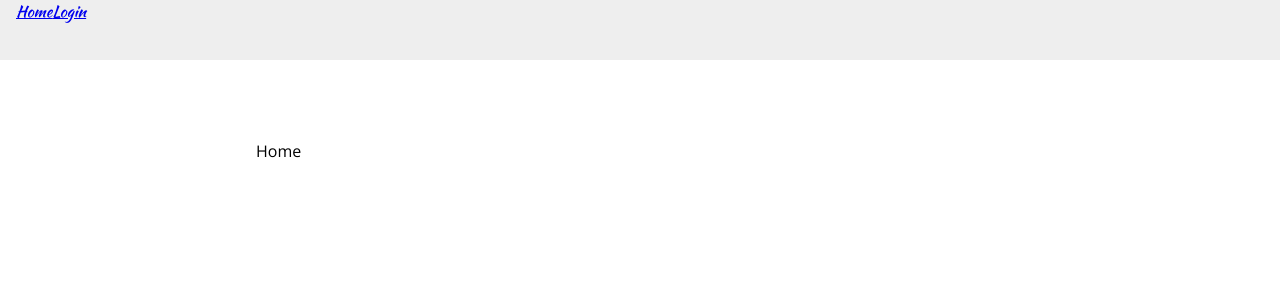
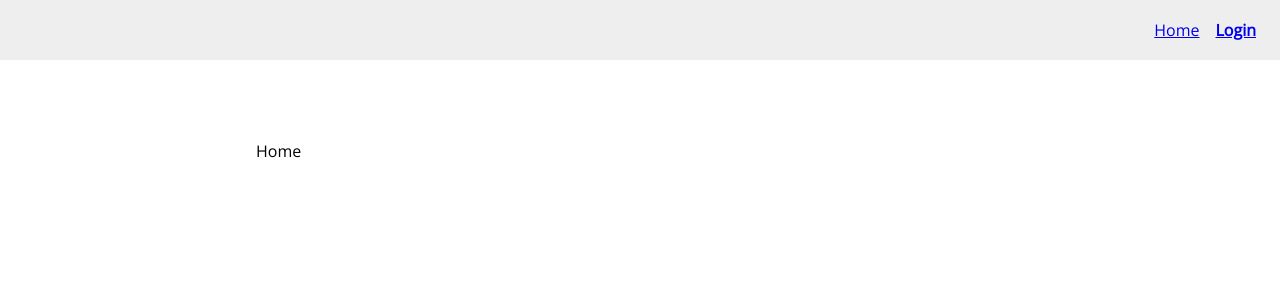
Before and after one commit to sergioviniciuss/styled-components-playground, a React (Create React App) app: page / in a window 1280 px wide. Shown: the top 300 px of the page. Built offline with nearby package versions, Linux system fonts and the light colour scheme.

Commit message:
Feat(Header): Styles normal react components by extending styled component styles

```diff
--- a/src/components/common/Header.js
+++ b/src/components/common/Header.js
@@ -12,11 +12,33 @@
   background: #eee;
 `;
 
+const Menu = styled.nav`
+  display: flex;
+  position: relative;
+  width: initial;
+  border-bottom: none;
+  margin: auto 0 auto auto;
+  font-family: 'Open Sans';
+  background: none;
+  left: initial;
+  top: initial;
+`;
+
+const StyledLink = styled(Link)`
+  padding: 4px 8px;
+  display: block;
+  text-align: center;
+  box-sizing: border-box;
+  margin: auto 0;
+  font-weight: ${p => p.isActive ? 'bold' : 'normal'}
+`;
 const Header = () => {
   return (
     <HeaderWrapper>
-      <Link to="/">Home</Link>
-      <Link to="/login">Login</Link>
+      <Menu>
+        <StyledLink to="/">Home</StyledLink>
+        <StyledLink to="/login" isActive>Login</StyledLink>
+      </Menu>
     </HeaderWrapper>
   );
 };
```
